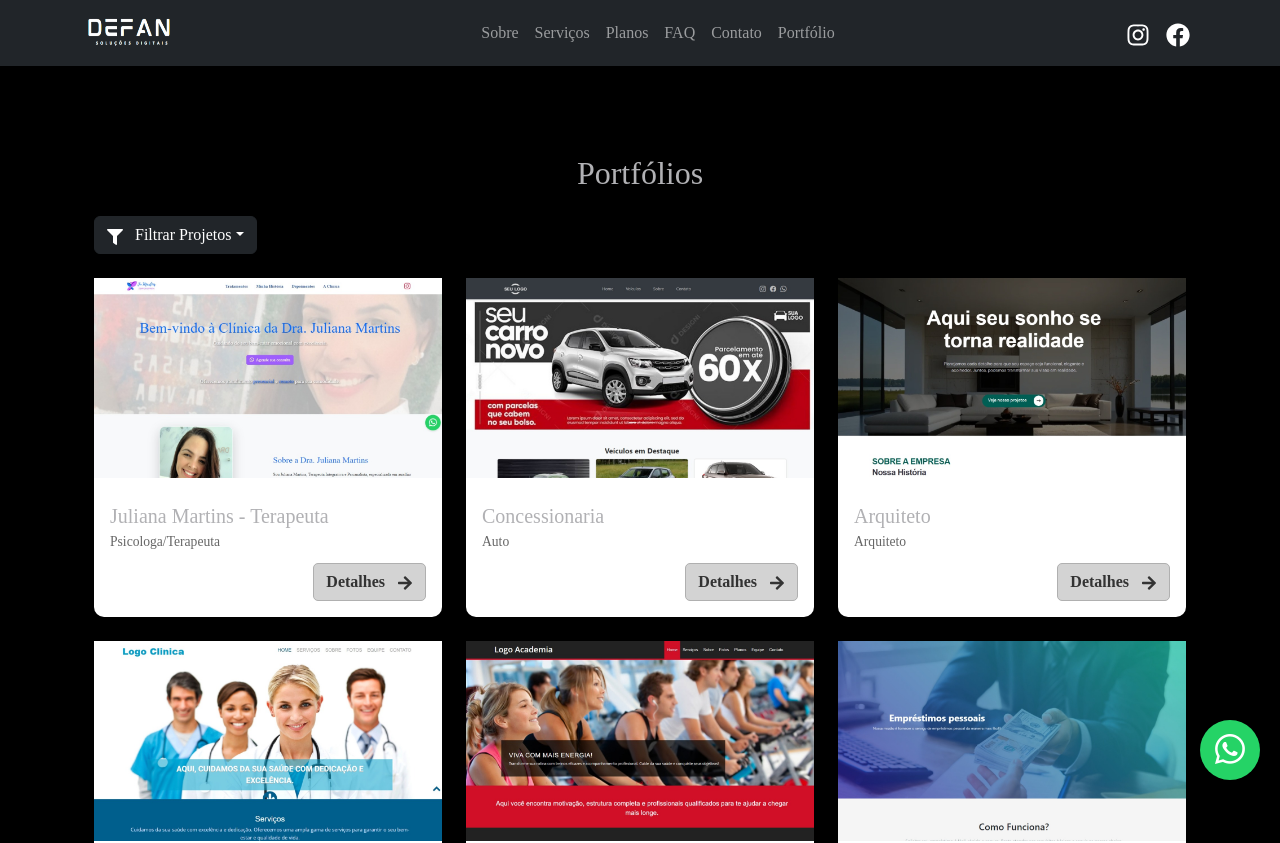
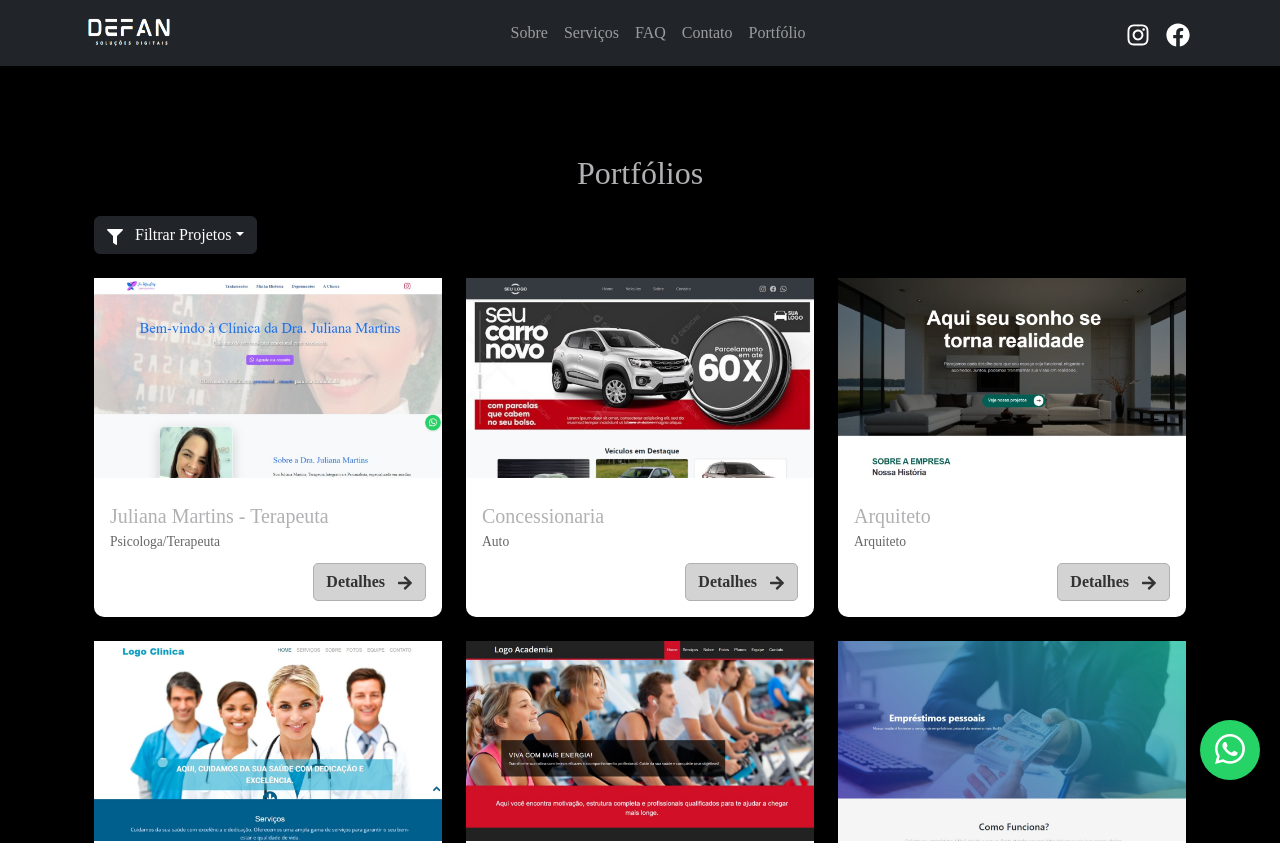
Before and after one commit to taisadefante/defansolucoesdigitais, a React (Create React App) app: page /portfolio in a window 1280 px wide. Shown: the top 843 px of the page. Built offline with nearby package versions, Linux system fonts and the light colour scheme.

Commit message:
retirada planos

```diff
--- a/src/App.js
+++ b/src/App.js
@@ -6,7 +6,6 @@ import Portfolio from "./pages/Portfolio";
 import Home from "./pages/home"; // Certifique-se de importar a Home
 import Contact from "./components/Contact";
 import WhatsAppButton from "./components/WhatsAppButton";
-import Planos from "./pages/planos";
 
 const App = () => {
   return (
@@ -18,7 +17,6 @@ const App = () => {
         <Routes>
           <Route path="/" element={<Home />} />
           <Route path="/portfolio" element={<Portfolio />} />
-          <Route path="/planos" element={<Planos />} />
         </Routes>
         <Contact />
       </main>
--- a/src/components/Header.js
+++ b/src/components/Header.js
@@ -48,9 +48,9 @@ const Header = () => {
             </Nav.Link>
 
             {/* PLANOS (entre Serviços e FAQ) */}
-            <Nav.Link as={Link} to="/planos" className="nav-hover">
+            {/*  <Nav.Link as={Link} to="/planos" className="nav-hover">
               Planos
-            </Nav.Link>
+            </Nav.Link>*/}
 
             {/* FAQ */}
             <Nav.Link
--- a/src/pages/Portfolio.js
+++ b/src/pages/Portfolio.js
@@ -385,14 +385,14 @@ function Portfolio() {
                     <strong>Tecnologias:</strong>{" "}
                     {selectedProject.stacks?.join(", ")}
                   </p>
-                  <p>
+                  {/*<p>
                     <strong>Valor do Projeto:</strong>{" "}
                     {selectedProject.price || "R$ 1.500,00"}
                   </p>
                   <p>
                     <strong>Plano Mensal:</strong>{" "}
                     {selectedProject.monthly || "R$ 89,90/mês"}
-                  </p>
+                  </p>*/}
                   <p>
                     <strong>Prazo de Entrega:</strong>{" "}
                     {selectedProject.deadline || "10 dias úteis"}
```
